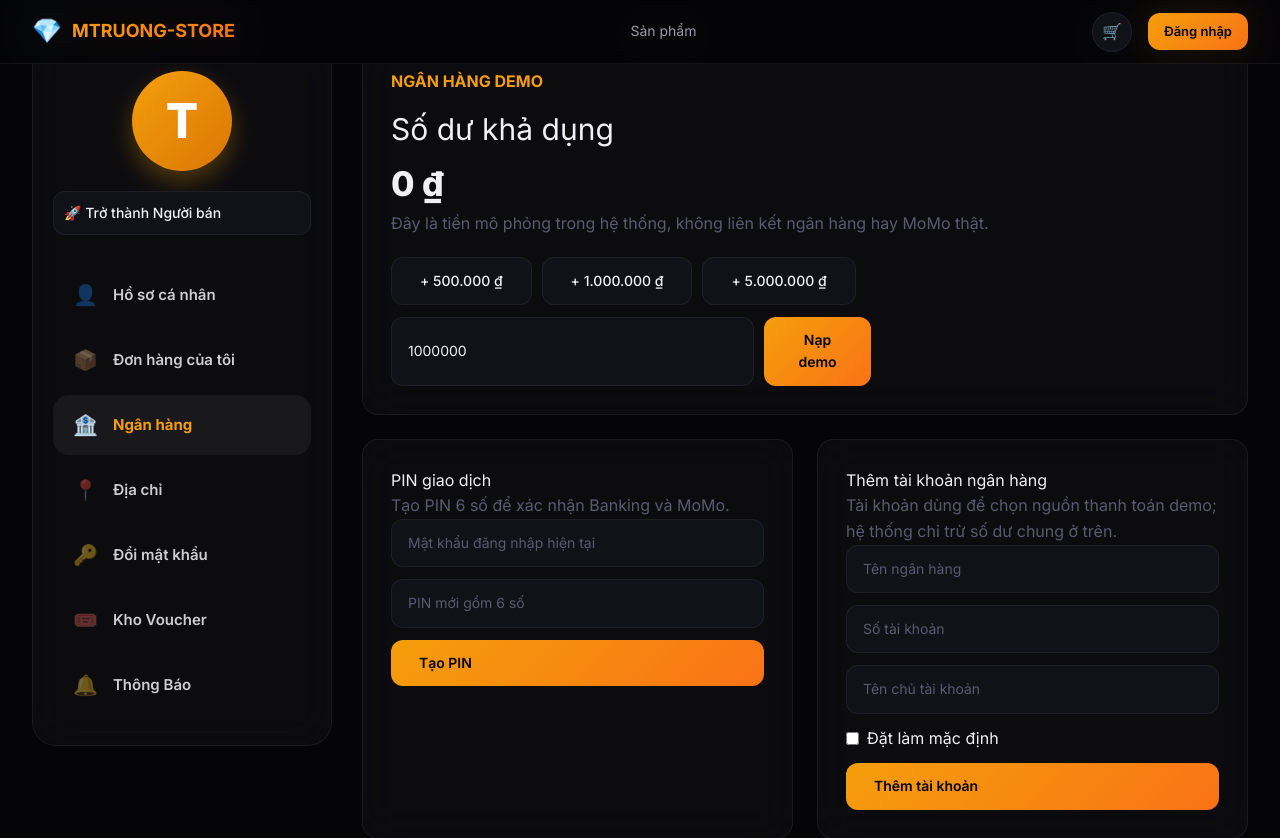
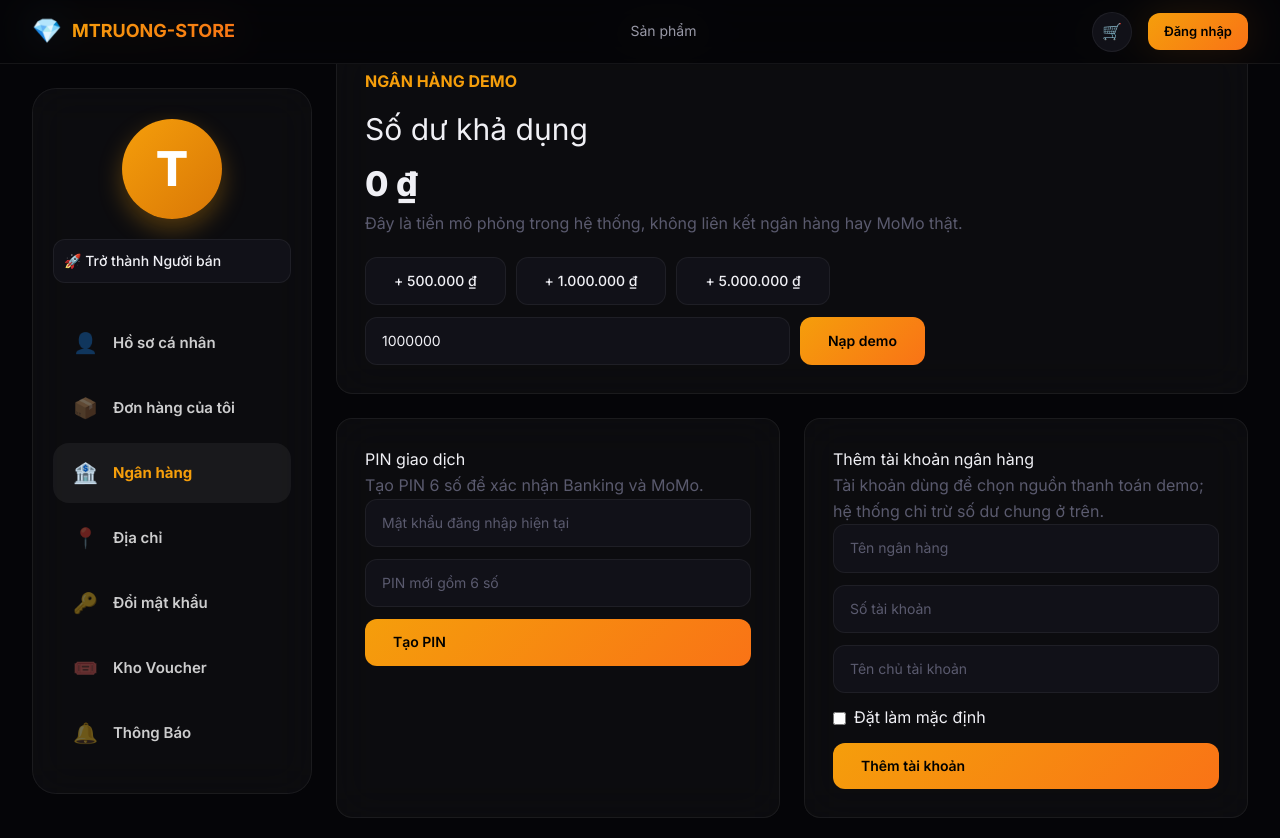
Before and after one commit to hoangmanhtruong-uet-dev/website_banhang, a Next.js app: page /profile/bank in a window 1280 px wide. Shown: the top 838 px of the page. Built offline with nearby package versions, Linux system fonts and the light colour scheme; no server answers.

Commit message:
fix UI trang chủ

```diff
--- a/src/app/(shop)/profile/bank/page.tsx
+++ b/src/app/(shop)/profile/bank/page.tsx
@@ -27,6 +27,16 @@ function apiMessage(data: unknown, fallback: string) {
   return fallback;
 }
 
+const MIN_TOP_UP = 100000n;
+const MAX_TOP_UP = 100000000n;
+
+function validateTopUpAmount(value: string) {
+  if (!/^(0|[1-9]\d*)$/.test(value)) return 'Vui lòng nhập số tiền hợp lệ';
+  const amount = BigInt(value);
+  if (amount < MIN_TOP_UP || amount > MAX_TOP_UP) return 'Số tiền nạp phải từ 100.000 ₫ đến 100.000.000 ₫';
+  return null;
+}
+
 export default function BankPage() {
   const addToast = useToastStore(s => s.addToast);
   const [wallet, setWallet] = useState<WalletInfo | null>(null);
@@ -35,6 +45,7 @@ export default function BankPage() {
   const [busy, setBusy] = useState(false);
   const [authError, setAuthError] = useState(false);
   const [topUpAmount, setTopUpAmount] = useState('1000000');
+  const topUpError = validateTopUpAmount(topUpAmount);
   const [pinForm, setPinForm] = useState({ currentPassword: '', pin: '' });
   const [bankForm, setBankForm] = useState({ bankName: '', accountNumber: '', accountName: '', isDefault: false });
 
@@ -58,6 +69,11 @@ export default function BankPage() {
   useEffect(() => { void reload(); }, [reload]);
 
   const handleTopUp = async (amount = topUpAmount) => {
+    const validationError = validateTopUpAmount(amount);
+    if (validationError) {
+      addToast(validationError);
+      return;
+    }
     setBusy(true);
     try {
       const res = await fetch('/api/user/balance', {
@@ -136,9 +152,20 @@ export default function BankPage() {
             </button>
           ))}
         </div>
-        <div style={{ display: 'flex', gap: 10, marginTop: 12, maxWidth: 480 }}>
-          <input className="input-field" inputMode="numeric" value={topUpAmount} onChange={e => setTopUpAmount(e.target.value.replace(/\D/g, ''))} placeholder="Từ 100.000 đến 100.000.000" />
-          <button type="button" className="btn-primary" disabled={busy} onClick={() => void handleTopUp()}>Nạp demo</button>
+        <div className="bank-topup-form">
+          <div>
+            <input
+              className="input-field"
+              inputMode="numeric"
+              maxLength={9}
+              aria-invalid={Boolean(topUpError)}
+              value={topUpAmount}
+              onChange={e => setTopUpAmount(e.target.value.replace(/\D/g, ''))}
+              placeholder="Từ 100.000 đến 100.000.000"
+            />
+            {topUpError && <p className="input-error">{topUpError}</p>}
+          </div>
+          <button type="button" className="btn-primary" disabled={busy || Boolean(topUpError)} onClick={() => void handleTopUp()}>Nạp demo</button>
         </div>
       </section>
 
--- a/src/app/(shop)/profile/layout.tsx
+++ b/src/app/(shop)/profile/layout.tsx
@@ -4,12 +4,12 @@ import ProfileSidebar from '@/components/profile/ProfileSidebar';
 export default function ProfileLayout({ children }: { children: React.ReactNode }) {
   return (
     <div className="page-container" style={{ paddingTop: '40px', paddingBottom: '80px' }}>
-      <div style={{ display: 'flex', gap: '30px', alignItems: 'flex-start' }}>
+      <div className="profile-layout">
         {/* Sidebar duy nhất */}
         <ProfileSidebar />
 
         {/* Nội dung trang bên phải */}
-        <main style={{ flex: 1 }}>
+        <main style={{ minWidth: 0 }}>
           {children}
         </main>
       </div>
--- a/src/app/api/user/balance/route.ts
+++ b/src/app/api/user/balance/route.ts
@@ -8,15 +8,18 @@ import { createHandler } from '@/lib/api-handler';
 import { AuthenticationError, NotFoundError } from '@/lib/errors';
 import { requireIdempotencyKey } from '@/lib/idempotency';
 import { IdempotencyService } from '@/lib/services/idempotency.service';
-import { DEFAULT_CURRENCY, Money } from '@/lib/utils/money';
-import { moneyInputSchema } from '@/lib/validations';
+import { DEFAULT_CURRENCY, Money, parseMoneyInput } from '@/lib/utils/money';
+
 
 const topUpSchema = z.object({
-  amount: moneyInputSchema({ allowZero: false, field: 'amount' }),
-}).superRefine((data, ctx) => {
-  if (Money.compare(data.amount, '100000') < 0 || Money.compare(data.amount, '100000000') > 0) {
-    ctx.addIssue({ code: z.ZodIssueCode.custom, message: 'Số tiền nạp phải từ 100.000₫ đến 100.000.000₫', path: ['amount'] });
-  }
+  amount: z.string()
+    .regex(/^(0|[1-9]\d*)$/, 'Số tiền nạp phải là số nguyên dương')
+    .refine((value) => {
+      if (!/^(0|[1-9]\d*)$/.test(value)) return false;
+      const amount = BigInt(value);
+      return amount >= 100000n && amount <= 100000000n;
+    }, 'Số tiền nạp phải từ 100.000 ₫ đến 100.000.000 ₫')
+    .transform((value) => parseMoneyInput(value, { allowZero: false, field: 'amount' })),
 });
 
 export const GET = createHandler(async () => {
--- a/src/app/globals.css
+++ b/src/app/globals.css
@@ -415,6 +415,22 @@ a { color: inherit; text-decoration: none; }
 .product-grid {
   display:grid; gap:24px;
   grid-template-columns: repeat(auto-fill, minmax(280px, 1fr));
+  align-items:stretch;
+}
+.product-card { min-width:0; }
+.profile-layout {
+  display:grid;
+  grid-template-columns:minmax(240px, 280px) minmax(0, 1fr);
+  gap:24px;
+  align-items:start;
+}
+.profile-sidebar { width:100%; position:sticky; top:88px; }
+.bank-topup-form {
+  display:grid;
+  grid-template-columns:minmax(0, 1fr) auto;
+  gap:10px;
+  margin-top:12px;
+  max-width:560px;
 }
 .stats-grid {
   display:grid; gap:20px;
@@ -519,4 +535,8 @@ select.input-field {
   .admin-sidebar { display:none; }
   .admin-content { margin-left:0; padding:16px; }
   .product-image { font-size:40px; }
+  .profile-layout { grid-template-columns:1fr; }
+  .profile-sidebar { position:static; }
+  .bank-topup-form { grid-template-columns:1fr; }
+  .bank-topup-form .btn-primary { justify-content:center; }
 }
--- a/src/components/product/ProductCard.tsx
+++ b/src/components/product/ProductCard.tsx
@@ -45,9 +45,9 @@ export default function ProductCard({ product, index = 0 }: { product: Product;
   };
 
   return (
-    <Link href={`/products/${product.id}`} className="glass-card"
-      style={{ display:'block', overflow:'hidden' }}>
-      <div style={{ animation:`fadeInUp 0.6s ease-out ${index * 0.08}s forwards`, opacity:0 }}>
+    <Link href={`/products/${product.id}`} className="glass-card product-card"
+      style={{ display:'block', overflow:'hidden', height:'100%' }}>
+      <div style={{ animation:`fadeInUp 0.6s ease-out ${index * 0.08}s forwards`, opacity:0, display:'flex', flexDirection:'column', height:'100%' }}>
         <div className="product-image" style={{ background: product.gradient, position: 'relative', display: 'flex', alignItems: 'center', justifyContent: 'center' }}>
           <img
             src={image}
@@ -69,7 +69,7 @@ export default function ProductCard({ product, index = 0 }: { product: Product;
             </span>
           )}
         </div>
-        <div style={{ padding:'16px' }}>
+        <div style={{ padding:'16px', display:'flex', flexDirection:'column', flex:'1 1 auto' }}>
           <p style={{ fontSize:'12px', color:'var(--accent)', fontWeight:600, textTransform:'uppercase', letterSpacing:'0.5px', marginBottom:'6px' }}>
             {category}
           </p>
@@ -85,17 +85,17 @@ export default function ProductCard({ product, index = 0 }: { product: Product;
             </div>
             <span style={{ fontSize:'12px', color:'var(--text-muted)' }}>({product.reviews})</span>
           </div>
-          <div style={{ display:'flex', alignItems:'center', justifyContent:'space-between' }}>
-            <div>
-              <span style={{ fontSize:'17px', fontWeight:700, color:'var(--accent)' }}>{formatPrice(product.price)}</span>
+          <div style={{ display:'grid', gridTemplateColumns:'minmax(0, 1fr) 42px', alignItems:'center', gap:'12px', marginTop:'auto' }}>
+            <div style={{ minWidth:0, overflow:'hidden' }}>
+              <span style={{ display:'block', fontSize:'17px', fontWeight:700, color:'var(--accent)', whiteSpace:'nowrap', overflow:'hidden', textOverflow:'ellipsis' }}>{formatPrice(product.price)}</span>
               {hasDiscount && product.originalPrice && (
-                <span style={{ fontSize:'13px', color:'var(--text-muted)', textDecoration:'line-through', marginLeft:'8px' }}>
+                <span style={{ display:'block', fontSize:'12px', color:'var(--text-muted)', textDecoration:'line-through', whiteSpace:'nowrap', overflow:'hidden', textOverflow:'ellipsis' }}>
                   {formatPrice(product.originalPrice)}
                 </span>
               )}
             </div>
             <button onClick={handleAdd} disabled={isLoading || availableStock <= 0} aria-label={isAuthenticated ? 'Add to cart' : 'Login to add to cart'} style={{
-              width:'36px', height:'36px', borderRadius:'50%',
+              width:'42px', minWidth:'42px', height:'42px', borderRadius:'50%',
               background: added ? 'var(--success)' : 'var(--accent-gradient)',
               border:'none', cursor: availableStock > 0 ? 'pointer' : 'not-allowed', display:'flex',
               alignItems:'center', justifyContent:'center',
--- a/src/components/profile/ProfileSidebar.tsx
+++ b/src/components/profile/ProfileSidebar.tsx
@@ -45,7 +45,7 @@ export default function ProfileSidebar() {
   };
 
   return (
-    <div className="glass-card" style={{ width: '300px', padding: '30px 20px', borderRadius: '24px', display: 'flex', flexDirection: 'column', alignItems: 'center' }}>
+    <div className="glass-card profile-sidebar" style={{ padding: '30px 20px', borderRadius: '24px', display: 'flex', flexDirection: 'column', alignItems: 'center' }}>
       {/* Centered User Header */}
       <div style={{ textAlign: 'center', marginBottom: '30px', width: '100%' }}>
         <div style={{
--- a/src/lib/api-handler.ts
+++ b/src/lib/api-handler.ts
@@ -45,7 +45,12 @@ function mapError(error: unknown): MappedError {
     return { status: error.statusCode, code: error.code, message: error.message, metadata: error.metadata };
   }
   if (error instanceof ZodError) {
-    return { status: 400, code: 'VALIDATION_ERROR', message: 'Dữ liệu không hợp lệ', metadata: error.errors };
+    return {
+      status: 400,
+      code: 'VALIDATION_ERROR',
+      message: error.errors[0]?.message || 'Dữ liệu không hợp lệ',
+      metadata: error.errors,
+    };
   }
   if (typeof error === 'object' && error !== null && 'code' in error && typeof error.code === 'string' && error.code.startsWith('P')) {
     return { status: 400, code: 'DATABASE_ERROR', message: 'Lỗi truy vấn dữ liệu' };
```
Also changed, not shown: 1 other file (tests, documents, lock files or other folders).
